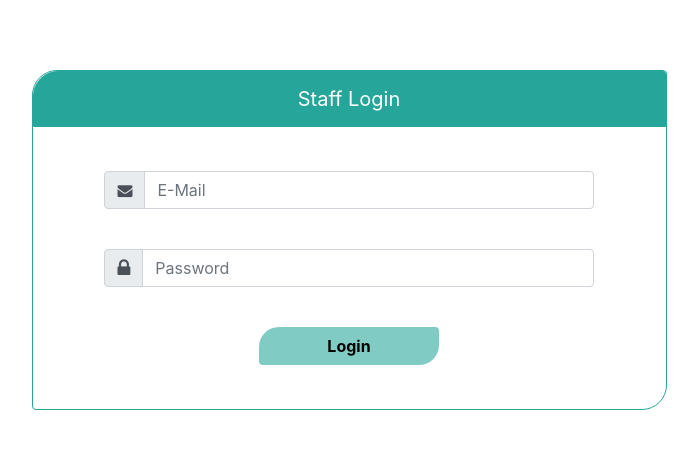
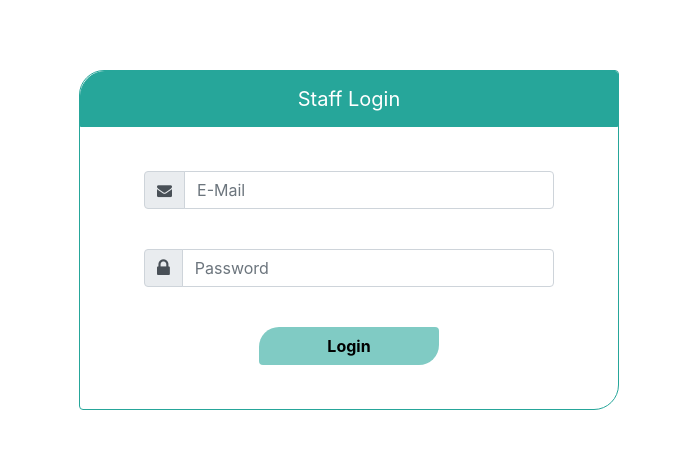
Before and after one commit to harshithkumar2/wheelspace, a Flask app: page /stafflog in a window 1280 px wide. Shown: the top 449 px of the page, without its empty margins (291-989 px from the left). Run offline with Flask 2, Linux system fonts and the light colour scheme; some libraries are stand-ins or nearby versions.

Commit message:
Update stafflog.html

```diff
--- a/templates/stafflog.html
+++ b/templates/stafflog.html
@@ -38,7 +38,7 @@
 {% block content %}
 <div class="container">
     <div class="row justify-content-center">
-        <div class="col-sm-7">
+        <div class="col-sm-6">
             <div class="card">
                 <div class="card-header" style="border-top-left-radius: 25px;">Staff Login</div>
                     <div class="card-body"><br>
```
